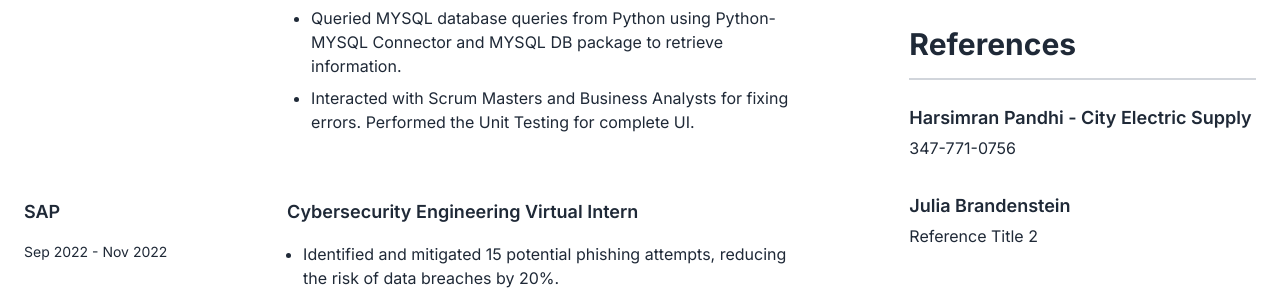
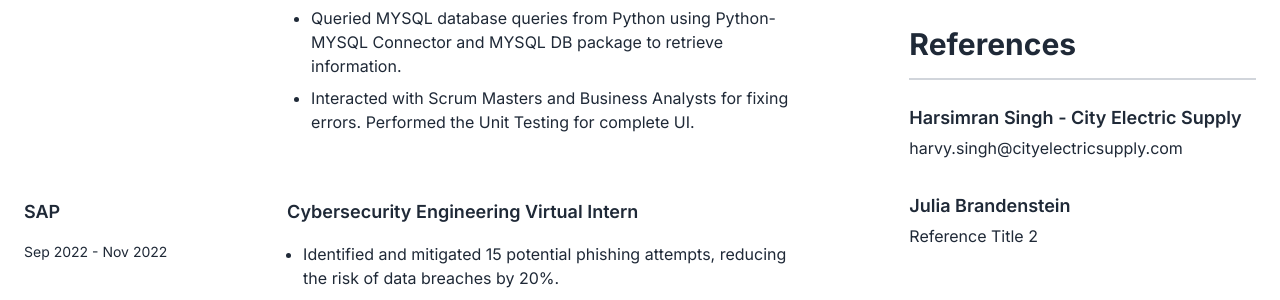
Before and after one commit to kamsingh2050/my-resume-page, a Flask app: page / in a window 1280 px wide. Shown: the part 1350-1650 px from the top of the page. Run offline with Flask 3, Linux system fonts and the light colour scheme.

Commit message:
changed reference contact info

```diff
--- a/templates/home.html
+++ b/templates/home.html
@@ -254,8 +254,8 @@
             <h3 class="mt-12 lg:mt-16">References</h3>
 
             <!-- Reference 1 -->
-            <h4 class="mb-1">Harsimran Pandhi - City Electric Supply</h4>
-            <p>347-771-0756</p>
+            <h4 class="mb-1">Harsimran Singh - City Electric Supply</h4>
+            <p>harvy.singh@cityelectricsupply.com</p>
 
             <!-- Reference 2 -->
             <h4 class="mt-8 mb-1">Julia Brandenstein</h4>
```
